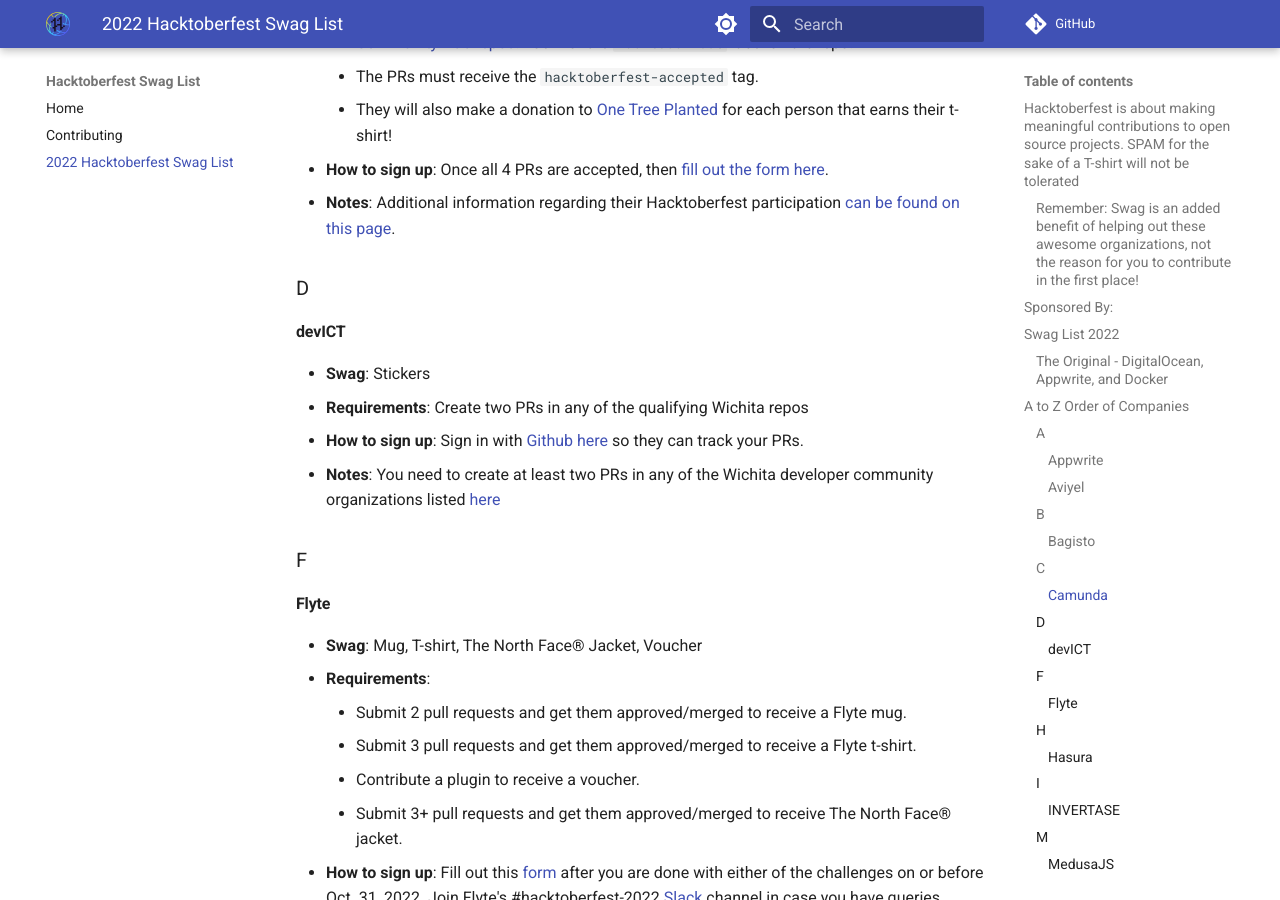
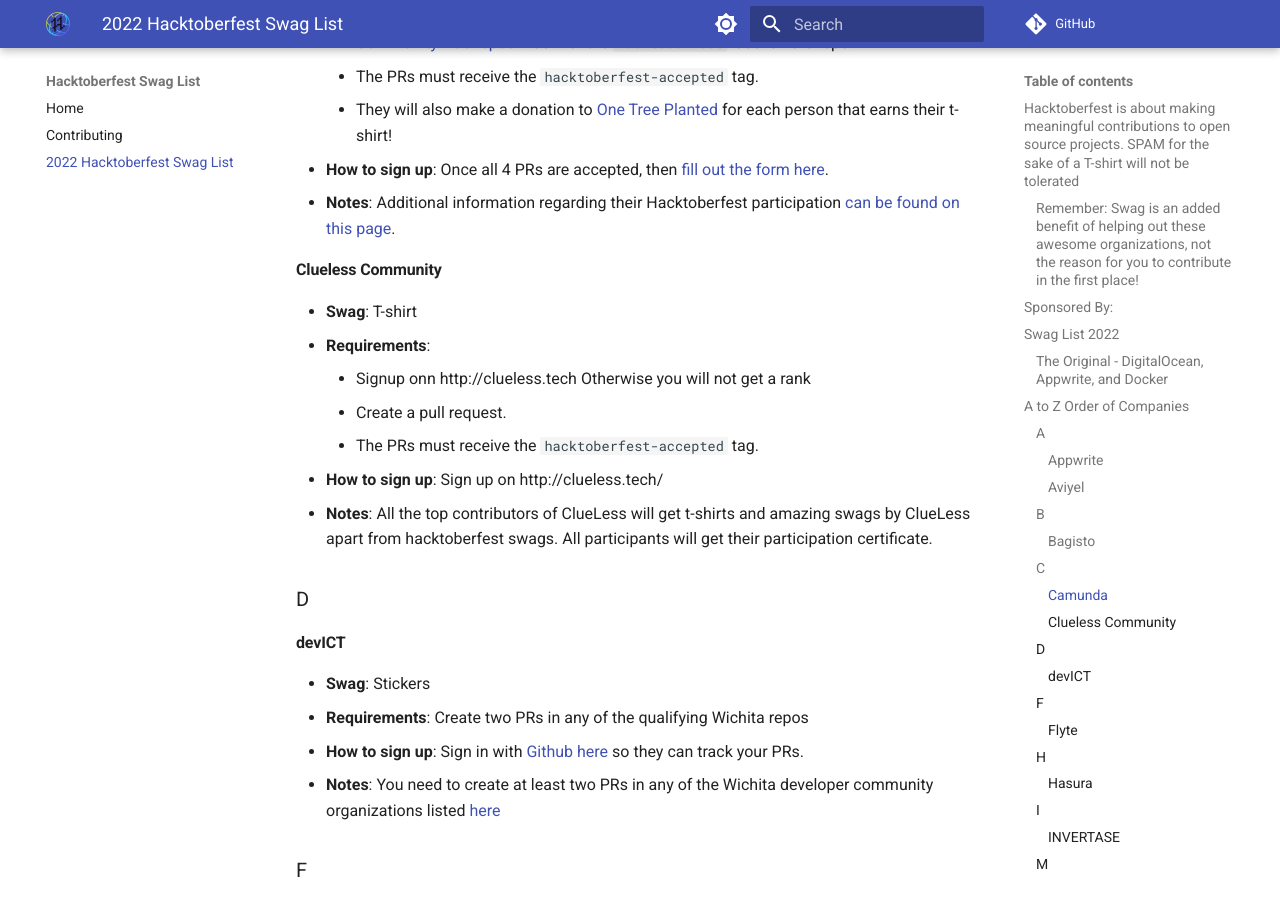
Before and after one commit to crweiner/hacktoberfest-swag-list, an MkDocs documentation site: the page built from docs/list.md, in a window 1280 px wide and 900 px high, scrolled down 2889 px. Built offline with MkDocs 1.6.1 and Material for MkDocs 9.7.7, drawn with Linux system fonts in a browser that asks for light colours; comment, search, counter and statistics services are not loaded.

Commit message:
Added Clueless Community

```diff
--- a/docs/list.md
+++ b/docs/list.md
@@ -83,6 +83,17 @@
     - They will also make a donation to [One Tree Planted](https://onetreeplanted.org/){:target="\_blank"} for each person that earns their t-shirt!
 - **How to sign up**: Once all 4 PRs are accepted, then [fill out the form here](https://camunda.com/hacktoberfest2022/){:target="\_blank"}.
 - **Notes**: Additional information regarding their Hacktoberfest participation [can be found on this page](https://camunda.com/hacktoberfest2022/){:target="\_blank"}.
+
+
+#### **Clueless Community**
+
+- **Swag**: T-shirt
+- **Requirements**:
+    - Signup onn http://clueless.tech Otherwise you will not get a rank
+    - Create a pull request.
+    - The PRs must receive the `hacktoberfest-accepted` tag.
+- **How to sign up**: Sign up on http://clueless.tech/
+- **Notes**: All the top contributors of ClueLess will get t-shirts and amazing swags by ClueLess apart from hacktoberfest swags. All participants will get their participation certificate.
 
 ### D
 
```
